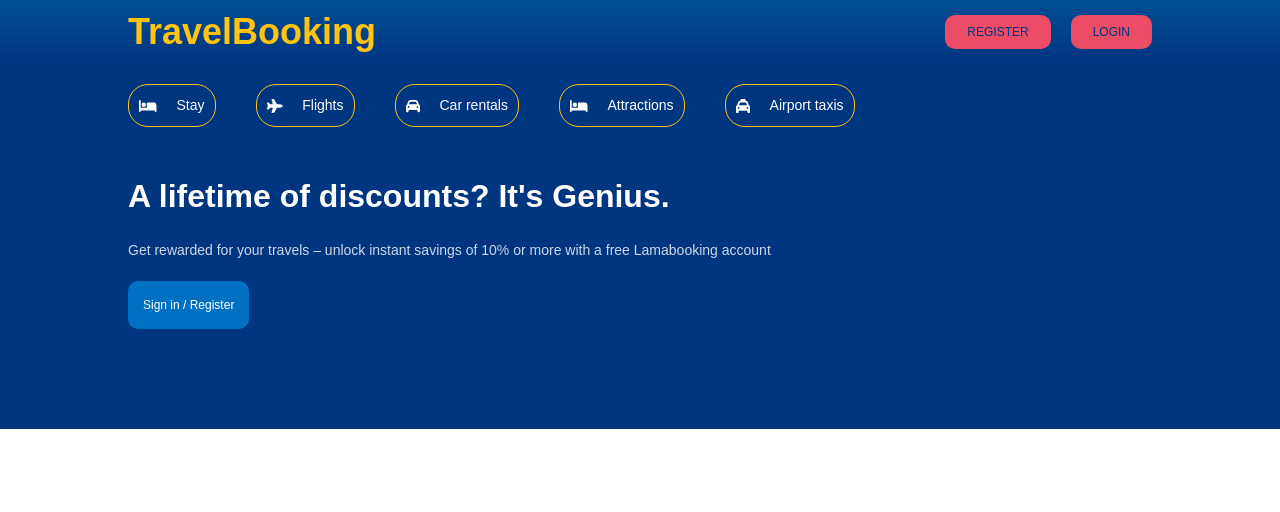
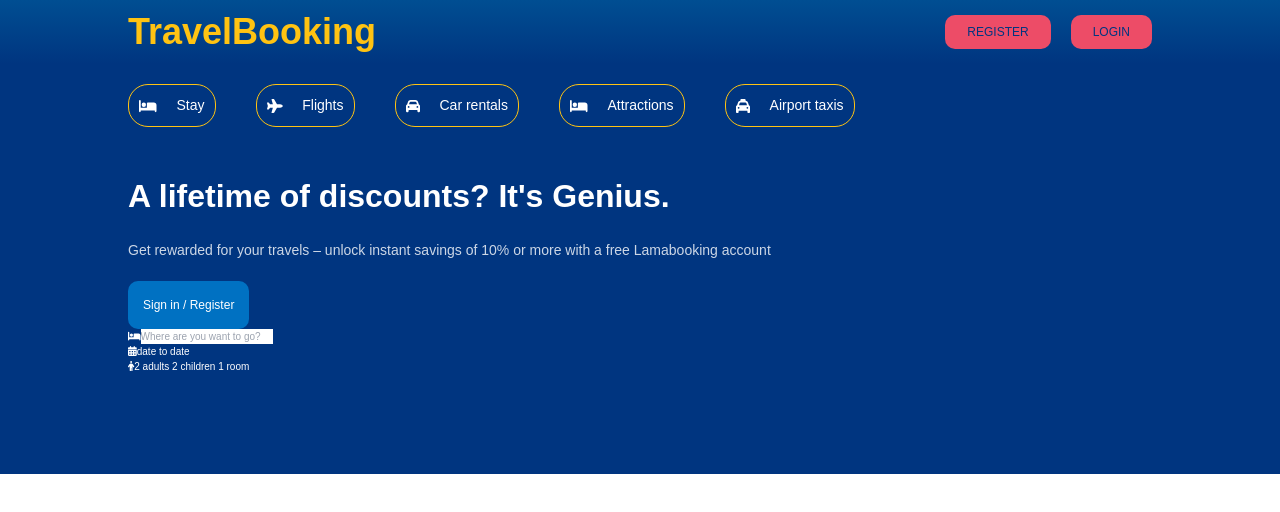
Before and after one commit to DevAnonitos/Booking-App, a React (Create React App) app: page / in a window 1280 px wide. Shown: the top 512 px of the page. Built offline with nearby package versions, Linux system fonts and the light colour scheme.

Commit message:
update-header-search#1

```diff
--- a/public/index.html
+++ b/public/index.html
@@ -10,34 +10,11 @@
       content="Web site created using create-react-app"
     />
     <link rel="apple-touch-icon" href="%PUBLIC_URL%/logo192.png" />
-    <!--
-      manifest.json provides metadata used when your web app is installed on a
-      user's mobile device or desktop. See https://developers.google.com/web/fundamentals/web-app-manifest/
-    -->
     <link rel="manifest" href="%PUBLIC_URL%/manifest.json" />
-    <!--
-      Notice the use of %PUBLIC_URL% in the tags above.
-      It will be replaced with the URL of the `public` folder during the build.
-      Only files inside the `public` folder can be referenced from the HTML.
-
-      Unlike "/favicon.ico" or "favicon.ico", "%PUBLIC_URL%/favicon.ico" will
-      work correctly both with client-side routing and a non-root public URL.
-      Learn how to configure a non-root public URL by running `npm run build`.
-    -->
-    <title>React App</title>
+    <title>BookingApp</title>
   </head>
   <body>
     <noscript>You need to enable JavaScript to run this app.</noscript>
     <div id="root"></div>
-    <!--
-      This HTML file is a template.
-      If you open it directly in the browser, you will see an empty page.
-
-      You can add webfonts, meta tags, or analytics to this file.
-      The build step will place the bundled scripts into the <body> tag.
-
-      To begin the development, run `npm start` or `yarn start`.
-      To create a production bundle, use `npm run build` or `yarn build`.
-    -->
   </body>
 </html>
--- a/src/components/header/Header.jsx
+++ b/src/components/header/Header.jsx
@@ -1,5 +1,5 @@
 import React from 'react';
-import { faBed, faPlane, faCar, faTaxi } from "@fortawesome/free-solid-svg-icons";
+import { faBed, faPlane, faCar, faTaxi, faCalendarDays, faPerson } from "@fortawesome/free-solid-svg-icons";
 import { FontAwesomeIcon } from "@fortawesome/react-fontawesome";
 import "./header.css";
 
@@ -41,7 +41,22 @@ const Header = () => {
           Sign in / Register
         </button>
         <div className="headerSearch">
-
+          <div className="headerSearchItems">
+            <FontAwesomeIcon icon={faBed} className="headerIcon" />
+            <input
+              type="text"
+              placeholder='Where are you want to go?'
+              className='headerSearchInput'
+            />
+          </div>
+          <div className="headerSearchItems">
+            <FontAwesomeIcon icon={faCalendarDays} className="headerIcon" />
+            <span className="headerSearchText">date to date</span>
+          </div>
+          <div className="headerSearchItems">
+            <FontAwesomeIcon icon={faPerson} className="headerIcon" />
+            <span className="headerSearchText">2 adults 2 children 1 room</span>
+          </div>
         </div>
       </div>
 
```
Also changed, not shown: src/components/header/header.css (line endings or trailing spaces).
